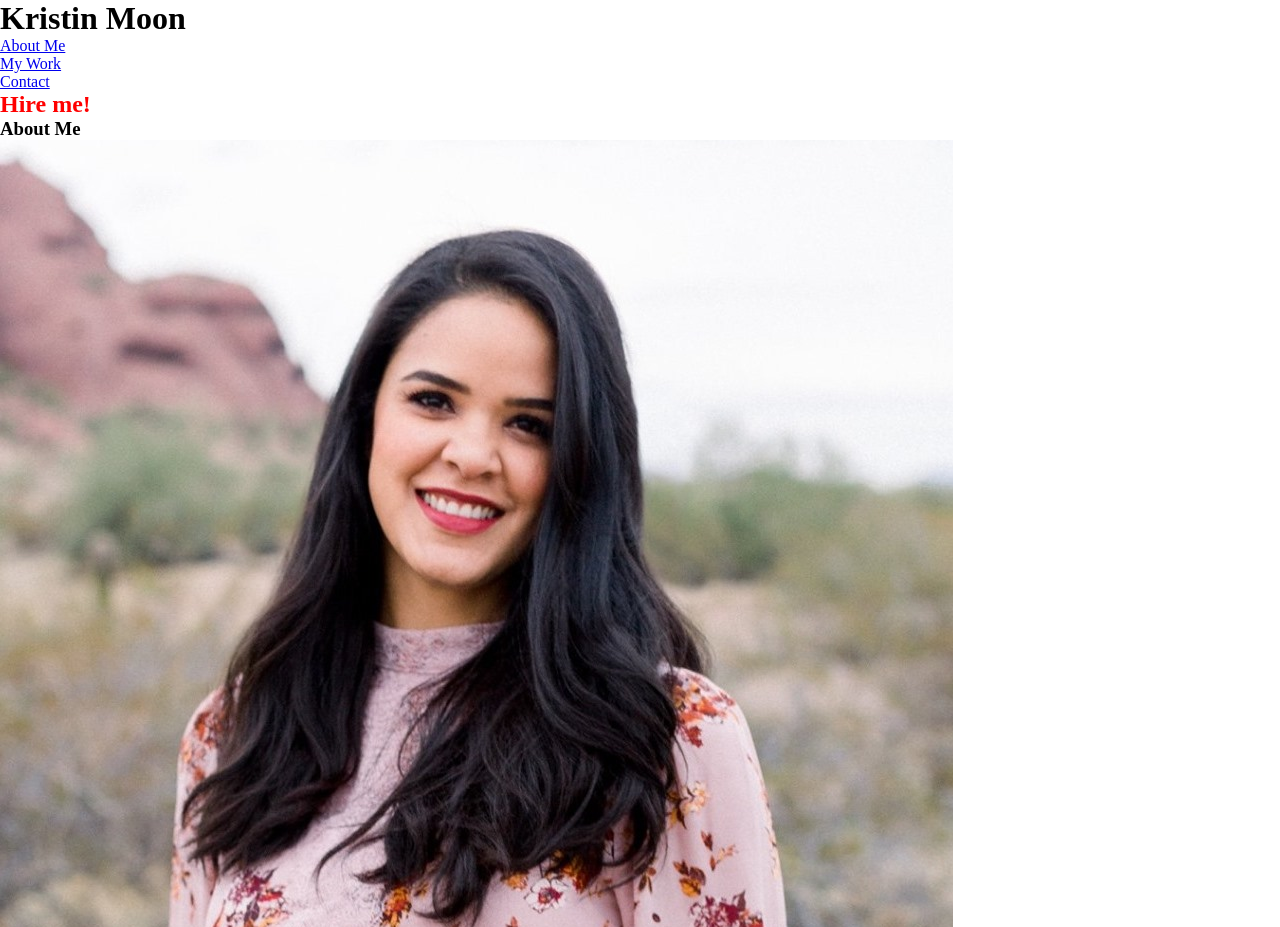
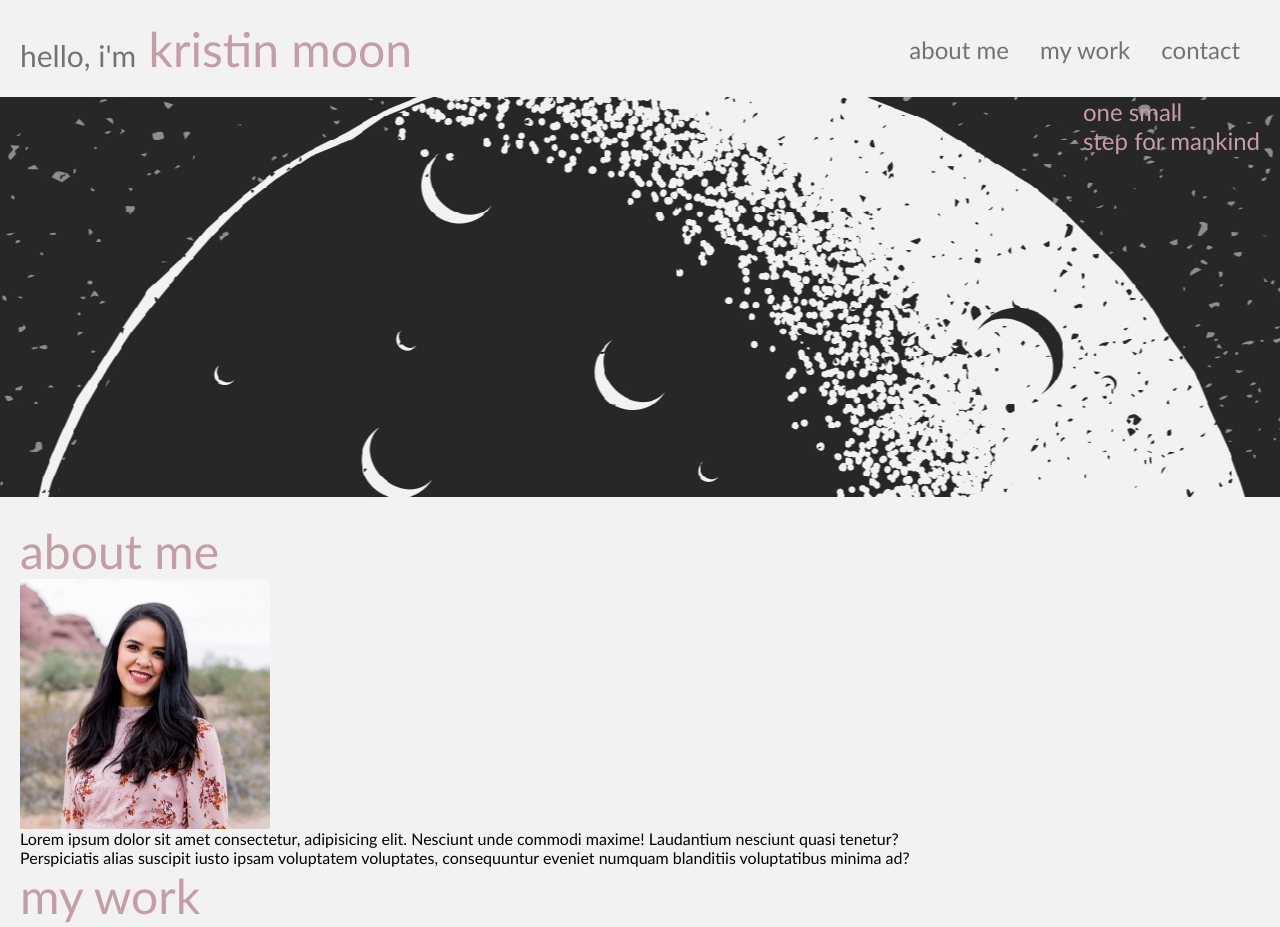
Before and after one commit to kristinmoon/portfolio, a plain HTML site: page index.html in a window 1280 px wide. Shown: the top 927 px of the page. Drawn offline with Linux system fonts and the light colour scheme.

Commit message:
images added and text formatted

```diff
--- a/assets/css/style.css
+++ b/assets/css/style.css
@@ -4,9 +4,88 @@
     margin: 0px;
 }
 
+body {
+  background-color: #f2f2f2;
+  font-family: "Gill Sans", sans-serif;
+  font-weight: normal;
+}
 
-h2 {
-  color: red;
+header a {
+  color: #737373;
+  text-decoration: none;
+}
+
+header {
+  padding: 20px;
+  background-color: #f2f2f2;
+  color: #c59da5;
+  display: flex;
+  justify-content: space-between;
+  flex-wrap: wrap;
+  position: -webkit-sticky;
+  position: sticky;
+  top: 0;
+  z-index: 10;
+}
+
+header h1 {
+    font-weight: normal;
+    display: inline-block;
+    font-size: 48px;
+    font-family: "Gill Sans", sans-serif;
+}
+
+header h1 .hello {
+  color: #737373;
+  font-size: 30px;
+}
+
+header nav {
+  padding-top: 15px;
+  margin-right: 20px;
+  font-size: 24px;
+}
+
+header nav ul li {
+  display: inline-block;
+  margin-left: 25px;
+}
+
+.hero {
+  background-image: url("../images/moon-cropped.jpg");
+  width: 100%;
+  height: 400px;
+  background-size: cover;
+  background-position: top;
+  margin-bottom: 25px;
+}
+
+.hero h2 {
+  color: #c59da5;
+  font-weight: normal;
+  float: right;
+  margin-right: 20px;
+}
+
+.content {
+    width: 75%;
+
+    margin-left: 20px;
+}
+
+.topic h3 {
+  font-weight: normal;
+  display: flex;
+  justify-content: space-between;
+  flex: wrap;
+  font-size: 48px;
+  color: #c59da5
+
+}
+
+.about-me-text img {
+  height: 250px;
+  display: flex;
 }
 
 .grid-item {
@@ -18,3 +97,27 @@ h2 {
   font-size: 35px;
   background-color: aquamarine;
 }
+
+.contact-info {
+  padding-top: 15px;
+  margin-right: 20px;
+  font-size: 24px;
+  color: #737373;
+}
+
+.contact-info a {
+  text-decoration: none;
+  color: #737373;
+
+}
+
+.contact-info ul li {
+  display: inline-block;
+  margin-left: 25px;
+}
+
+footer {
+    padding: 30px;
+    text-align: center;
+    font-size: 16px;
+}
--- a/index.html
+++ b/index.html
@@ -4,25 +4,25 @@
 <head>
   <meta charset="UTF-8" />
   <link rel="stylesheet" href="./assets/css/style.css">
-  <title>Kristin Moon's Portfolio</title>
+  <title>KMoon's Portfolio</title>
 </head>
 
 <body>
   <!-- Navigation -->
   <header>
     <h1>
-      Kristin Moon
+      <span class="hello">hello, i'm</span> kristin moon
     </h1>
     <nav>
       <ul>
         <li>
-          <a href="about-me-section">About Me</a>
+          <a href="#about-me-section">about me</a>
         </li>
         <li>
-          <a href="my-work-section">My Work</a>
+          <a href="#my-work-section">my work</a>
         </li>
         <li>
-          <a href="contact-section">Contact</a>
+          <a href="#contact-section">contact</a>
         </li>
       </ul>
     </nav>
@@ -31,7 +31,7 @@
   <!-- Hero -->
   <section class="hero">
     <h2>
-      Hire me!
+      one small<br>step for mankind
     </h2>
   </section>
 
@@ -42,7 +42,7 @@
     <div id="about-me-section">
       <div class="topic">
         <h3>
-          About Me
+          about me
         </h3>
       </div>
       <div class="about-me-text">
@@ -59,7 +59,7 @@
     <div id="my-work-section">
       <div class="topic">
         <h3>
-          My Work
+          my work
         </h3>
       </div>
       <div class="container">
@@ -73,14 +73,16 @@
 
     <!-- Contact Section -->
     <div id="contact-section">
-      <h3>
-        Contact
-      </h3>
+      <div class="topic">
+        <h3>
+          contact
+        </h3>
+      </div>
     </div>
     <div class="contact-info">
       <ul>
         <li>
-          Phone
+          phone
         </li>
         <li>
           <a href="mailto:kristin.d.moon@icloud.com">kristin.d.moon@icloud.com</a>
```
Also changed, not shown: assets/images/moon-cropped.jpg (added), assets/images/moon.jpg (added).
